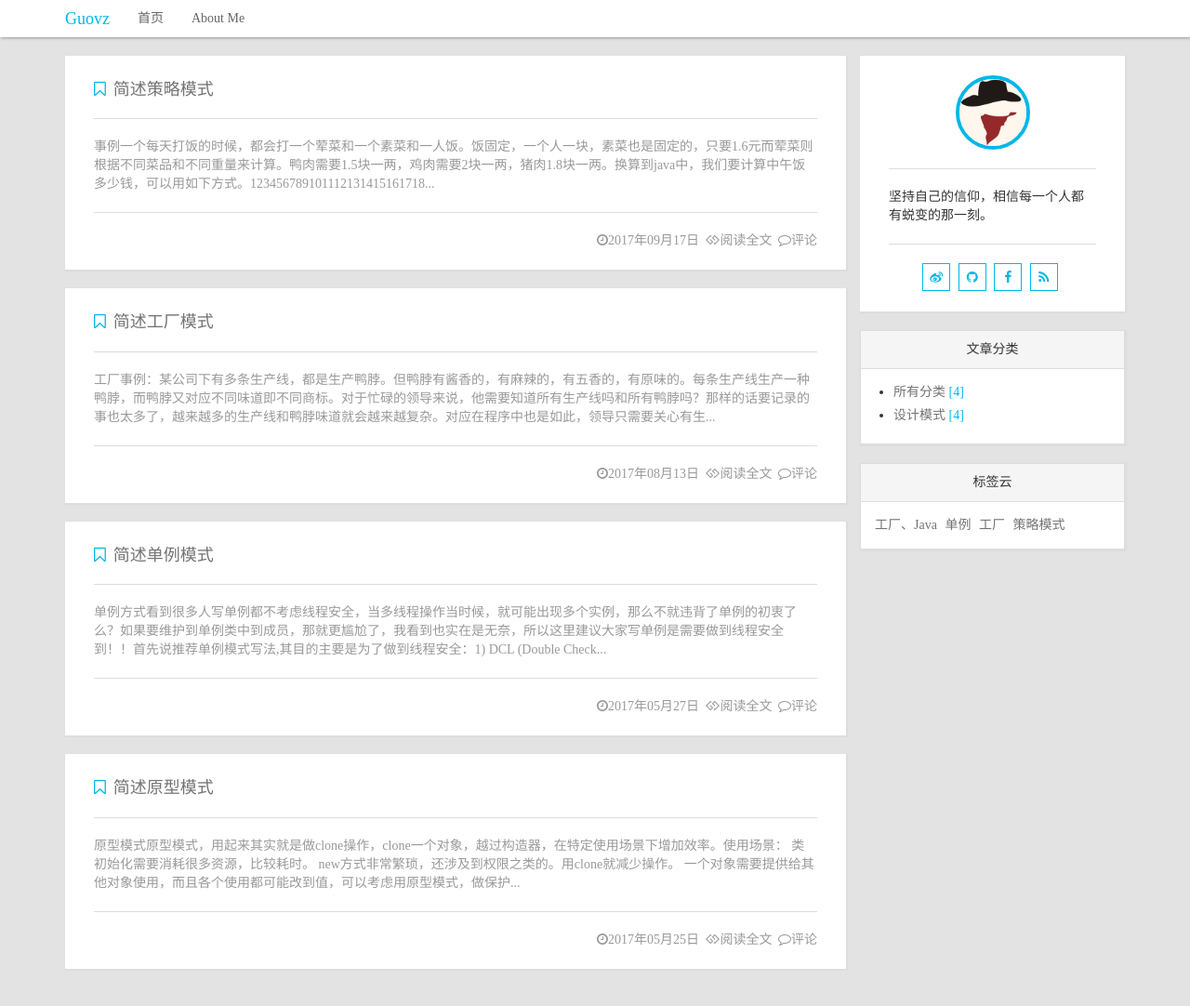
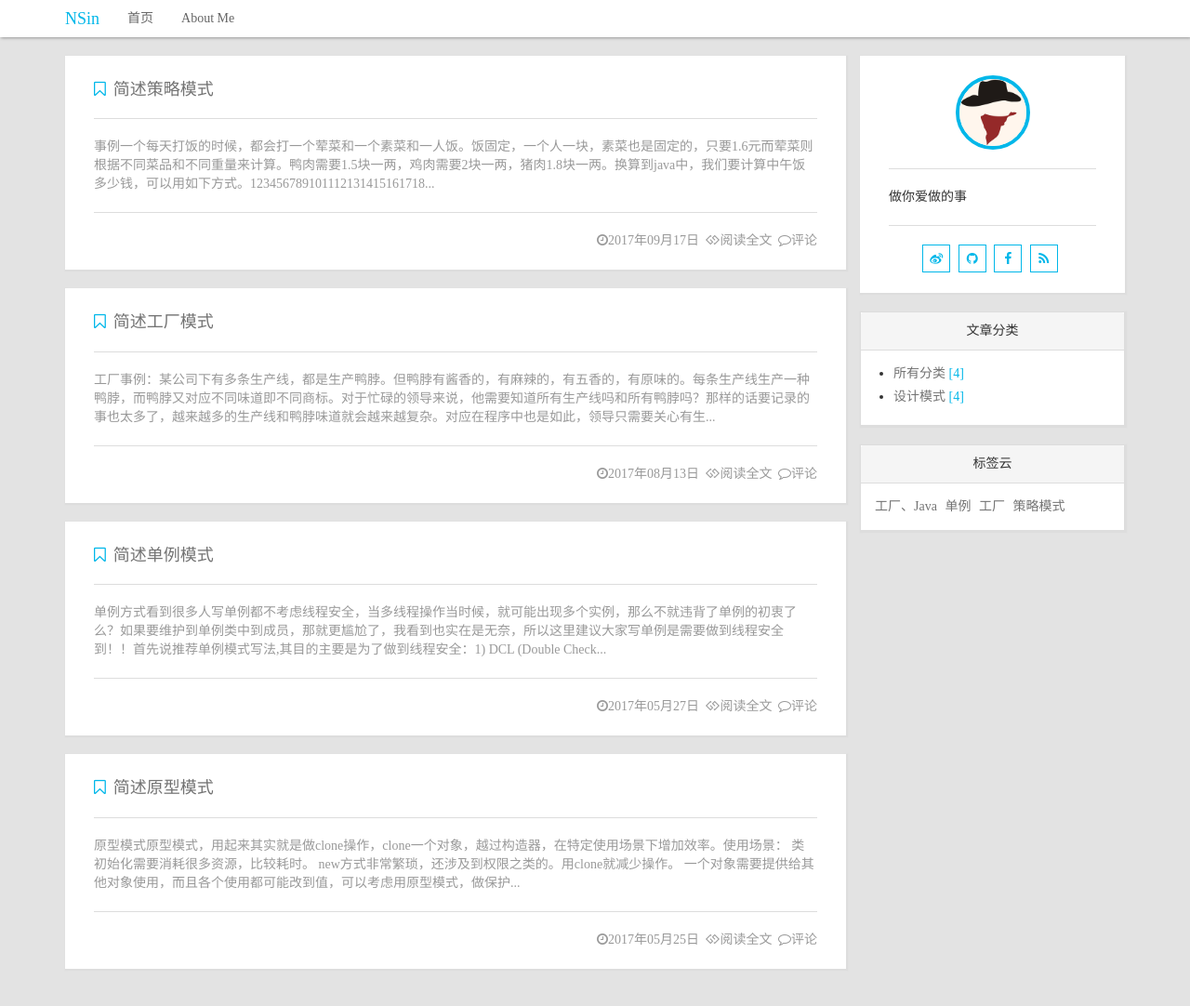
Before and after one commit to nxSin/nxSin.github.io, a Jekyll site: the page built from index.html, in a window 1280 px wide. Shown: the whole page at 93% size. Built offline with Jekyll 4.4.1, drawn with Linux system fonts in a browser that asks for light colours; nearby versions of some CDN libraries; the list of posts is cut into pages by our own code; comment, search, counter and statistics services are not loaded.

Commit message:
xin
提交

```diff
--- a/_includes/author.html
+++ b/_includes/author.html
@@ -3,12 +3,12 @@
         <img src="{{ site.baseurl}}/assets/images/avatar.jpg" alt="Jaylin Wang"/>
     </div>
     <div class="panel-body">
-        坚持自己的信仰，相信每一个人都有蜕变的那一刻。
+        做你爱做的事
     </div>
     <div class="panel-footer social">
         <ul>
-            <li class="weibo"><a href="http://www.weibo.com/guovz/" alt="新浪微博" target="_blank"><i class="fa fa-weibo"></i></a></li>
-            <li class="github"><a href="https://github.com/guovz" alt="github" target="_blank"><i class="fa fa-github"></i></a></li>
+            <li class="weibo"><a href="http://" alt="新浪微博" target="_blank"><i class="fa fa-weibo"></i></a></li>
+            <li class="github"><a href="https://github.com/nxSin" alt="github" target="_blank"><i class="fa fa-github"></i></a></li>
             <li class="facebook"><a href="https://www.facebook.com/guovz" alt="facebook" target="_blank"><i class="fa fa-facebook"></i></a></li>
             <li class="rss"><a href="{{ '/feed.xml' | prepend: site.baseurl}}" alt="订阅" target="_blank"><i class="fa fa-rss"></i></a></li>
         </ul>
--- a/_includes/navbar.html
+++ b/_includes/navbar.html
@@ -5,7 +5,7 @@
                     data-target="#pithy-navbar" aria-expanded="false">
                 <i class="fa fa-bars"></i>
             </button>
-            <a class="navbar-brand" href="{{site.baseurl}}/">Guovz</a>
+            <a class="navbar-brand" href="{{site.baseurl}}/">NSin</a>
         </div>
 
         <div class="collapse navbar-collapse" id="pithy-navbar">
```
